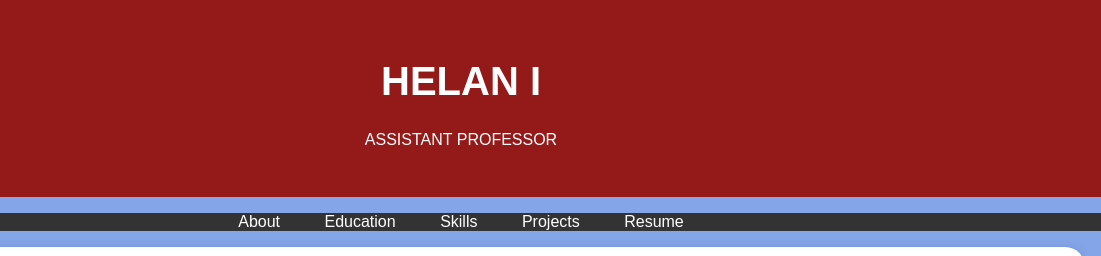
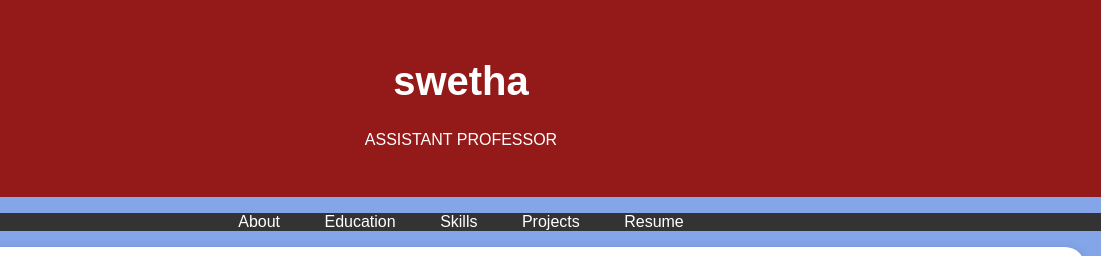
Before and after one commit to Helanrejina/Helanrejina, a plain HTML site: page index.html in a window 1280 px wide. Shown: the top 256 px of the page, 179-1280 px from the left. Drawn offline with Linux system fonts and the light colour scheme.

Commit message:
Update index.html

```diff
--- a/index.html
+++ b/index.html
@@ -96,7 +96,7 @@
         <div class="header-content">
             <!-- Add your profile picture here -->
             <img src="./HELAN.jpg" alt="Your Profile Picture" class="profile-picture">
-            <h1>HELAN I</h1>
+            <h1>swetha </h1>
             <p>ASSISTANT PROFESSOR</p>
         </div>
     </header>
```
